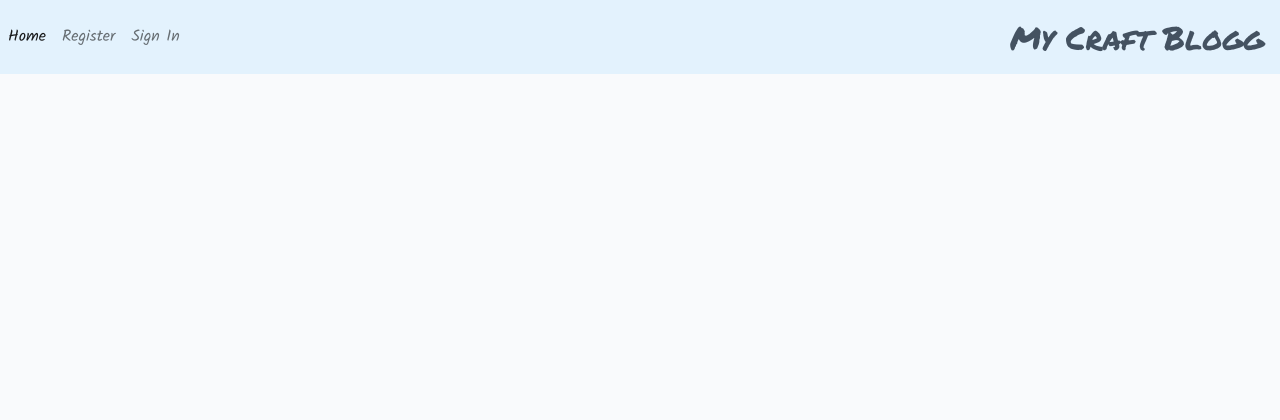
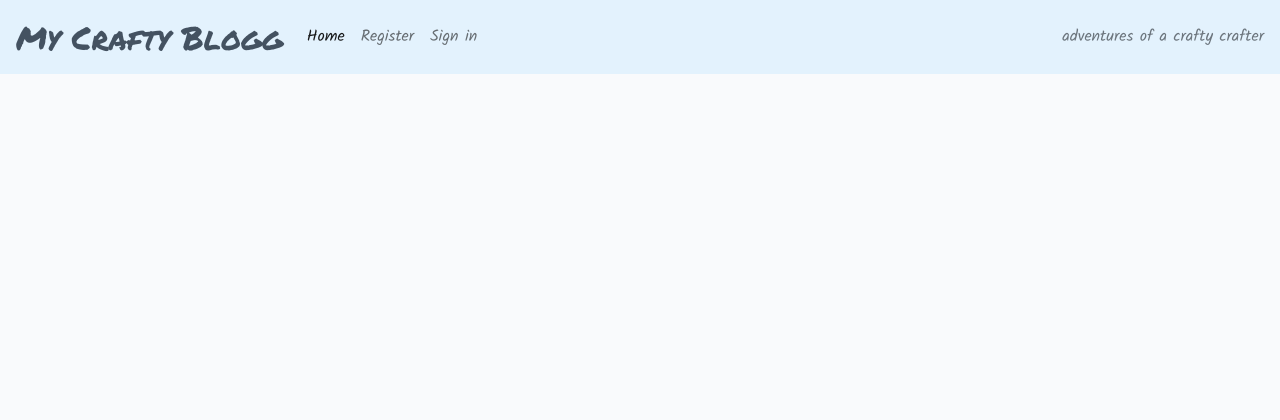
Before and after one commit to volausson/fsfw-blogg, a Django app: page / in a window 1280 px wide. Shown: the top 420 px of the page. Run offline with Django 3.2, Linux system fonts and the light colour scheme; data that the repository does not hold is empty.

Commit message:
deployment commit

```diff
--- a/static/css/style.css
+++ b/static/css/style.css
@@ -2,6 +2,12 @@ body {
     background-color: #F9FAFC;
 }
 
+.navbar-text {
+    font-family: 'Kalam', cursive;
+    font-size: 16px;
+    padding-right: 1rem;
+    padding-left: 1rem;
+}
 
 
 .brand {
@@ -9,6 +15,7 @@ body {
     font-size: 2rem;
     font-weight: 400;
     color: #445261;
+    padding-left: 1rem;
 
 
 }
@@ -35,7 +42,7 @@ body {
 .nav-link {
     font-family: 'Kalam', cursive;
     font-size: 16px;
-    color: #fff;
+    color:  #445261;
 }
 
 .image-container {
--- a/templates/base.html
+++ b/templates/base.html
@@ -27,6 +27,11 @@
 
     <nav class="navbar navbar-expand-lg navbar-light" style="background-color: #e3f2fd;"
     <div class="container-fluid">
+        <a class="navbar-brand" href="{% url 'home' %}"><span class="brand">My Crafty Blogg</span></a>
+        <button class="navbar-toggler" type="button" data-bs-toggle="collapse" data-bs-target="#navbarText"
+            aria-controls="navbarText" aria-expanded="false" aria-label="Toggle navigation">
+            <span class="navbar-toggler-icon"></span>
+        </button>
         <div class="collapse navbar-collapse" id="navbarText">
             <ul class="navbar-nav me-auto mb-2 mb-lg-0">
                 <li class="nav-item">
@@ -34,24 +39,22 @@
                 </li>
                 {% if user.is_authenticated %}
                 <li class="nav-item">
-                        <a class="nav-link" href="{% url 'account_logout' %}">Sign Out</a>
+                    <a class="nav-link" href="{% url 'account_logout' %}">Sign out</a>
                 </li>
                 {% else %}
                 <li class="nav-item">
                     <a class="nav-link" href="{% url 'account_signup' %}">Register</a>
                 </li>
                 <li class="nav-item">
-                        <a class="nav-link" href="{% url 'account_login' %}">Sign In</a>
+                    <a class="nav-link" href="{% url 'account_login' %}">Sign in</a>
                 </li>
                 {% endif %}
+
             </ul>
+            <span class="navbar-text text-muted">
+                adventures of a crafty crafter
+            </span>
         </div>
-            <a class="navbar-brand" href="{% url 'home' %}"><span class="brand">My Craft Blogg</span></a>
-            <button class="navbar-toggler" type="button" data-bs-toggle="collapse" data-bs-target="#navbarText"
-                aria-controls="navbarText" aria-expanded="false" aria-label="Toggle navigation">
-                <span class="navbar-toggler-icon"></span>
-            </button>
-
     </div>
     </nav>
 
@@ -77,10 +80,18 @@
     <!-- Footer -->
     <footer class="footer mt-auto py-3 dark-bg">
         <p class="m-0 text-center text-white"></p>
-        <p class="m-0 text-center text-white">Follow Me: <i class="fab fa-facebook-square ms-3"></i>
-            <i class="fab fa-twitter-square ms-3"></i>
-            <i class="fab fa-instagram-square ms-3"></i>
-            <i class="fab fa-youtube-square ms-3"></i></p>
+        <p class="m-0 text-center text-white">Follow Me:
+            <a href="https://facebook.com" target="_blank" rel="noopener">
+            <i class="fab fa-facebook-square ms-3" style="color: #fff;"></i></a>
+
+            <a href="https://twitter.com" target="_blank" rel="noopener">
+            <i class="fab fa-twitter-square ms-3" style="color:#fff"></i></a>
+
+            <a href="https://instagram.com" target="_blank" rel="noopener">
+            <i class="fab fa-instagram-square ms-3" style="color: #fff;"></i></a>
+
+            <a href="https://youtube.com" target="_blank" rel="noopener">
+            <i class="fab fa-youtube-square ms-3" style="color: #fff;"></i></a></p>
     </footer>
     <script>
         setTimeout(function() {
```
Lines whose indentation alone changed are shown as unchanged.
